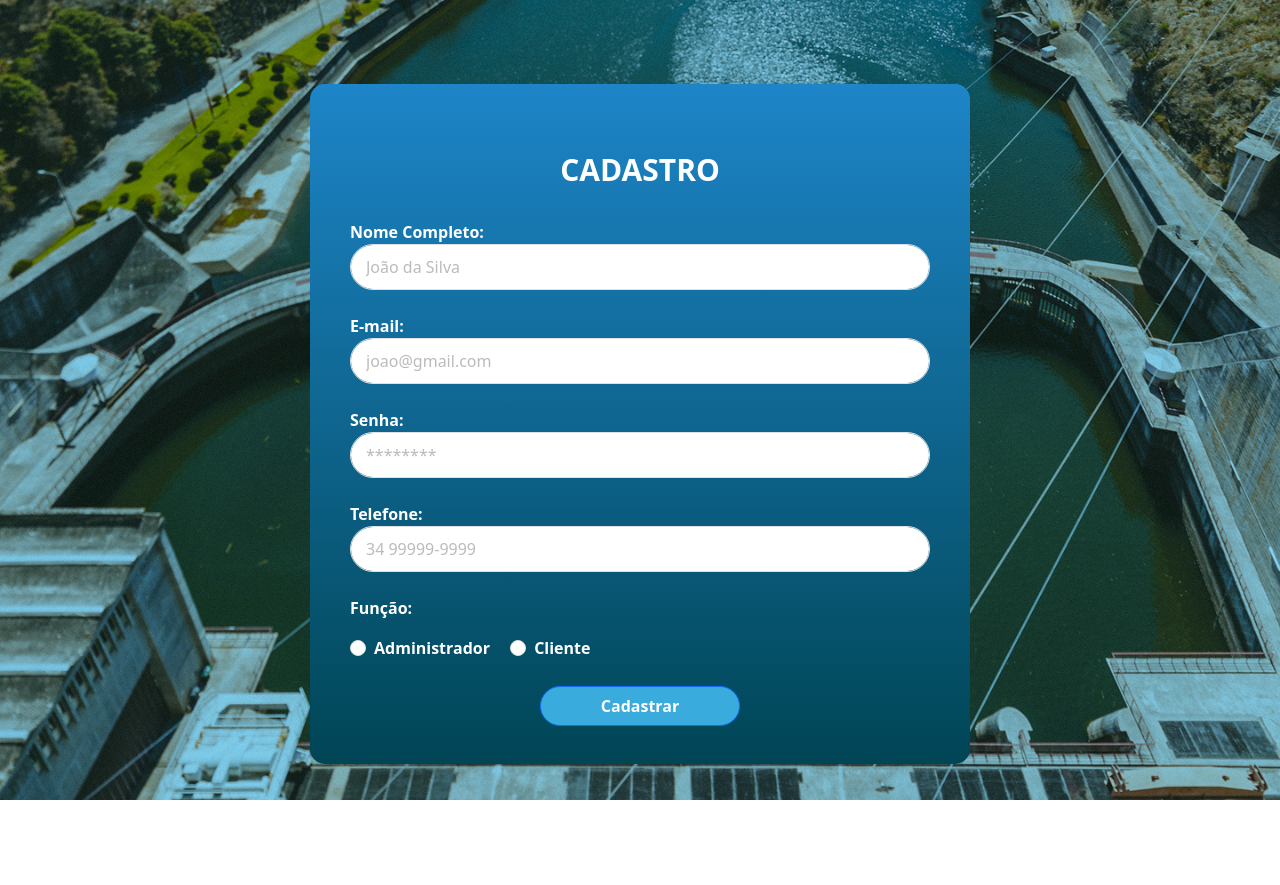
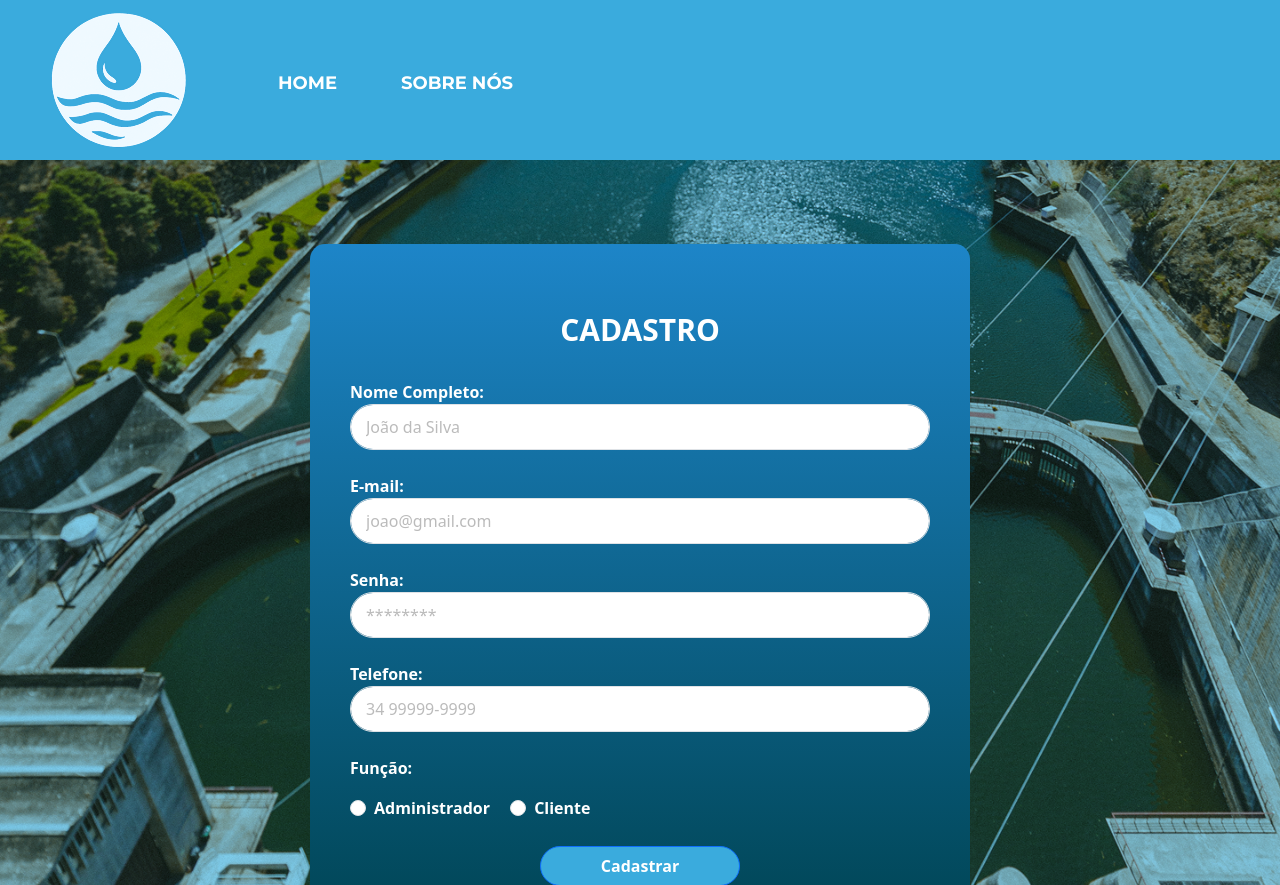
Before and after one commit to pablomontalvao/trabalho-dev-web1, a PHP site: page /cadastropage.html in a window 1280 px wide. Shown: the top 885 px of the page. Before the commit the page ends 800 px from the top, so only its background shows below. Run offline with PHP 8.4, Linux system fonts and the light colour scheme.

Commit message:
Formulários com header

```diff
--- a/cadastropage.html
+++ b/cadastropage.html
@@ -11,6 +11,29 @@
   <title>Página de Cadastro</title>
 </head>
 <body>
+  <div class="header">
+    <nav class="navbar navbar-expand-lg navbar-custom p-2">
+          <div class="container-fluid">
+              <a class="navbar-brand" href="#">
+                  <img src="img/logobranca.png" alt="Logo da Empresa" class="logo-img">
+              </a>
+              <button class="navbar-toggler" type="button" data-bs-toggle="collapse" data-bs-target="menuNavbar">
+              <span class="navbar-toggler-icon"></span>
+              </button>
+              <div class="collapse navbar-collapse" id="menuNavbar">
+                  <ul class="navbar-nav">
+                      <li class="nav-item">
+                          <a class="nav-link px-5" href="#">Home</a>
+                      </li>
+                      <li class="nav-item">
+                          <a class="nav-link px-3" href="#">Sobre Nós</a>
+                      </li>
+                  </ul>
+              </div>
+          </div>
+    </nav>
+  </div>
+
   <main>
     <div class="container mt-5 containerPaiForm">
       <h2 class="mt-5 text-center">CADASTRO</h2>
--- a/css/cadastro.css
+++ b/css/cadastro.css
@@ -1,3 +1,23 @@
+.header{
+    background-color: #3AABDD;
+    height: 160px;
+}
+
+.nav-link{
+    color: white;
+    font-family: 'Montserrat';
+    font-size: 18px;
+    font-weight: bold;
+    text-transform: uppercase;
+}
+.nav-link:hover{
+    color:#dfdfdf;
+}
+.nav-link.active{
+    color: white;
+}
+
+
 
 .form-control{
     border-radius: 30px;
```
Also changed, not shown: css/login.css (+19 -0 lines), loginpage.html (+25 -0 lines), img/logobranca.png (added).
